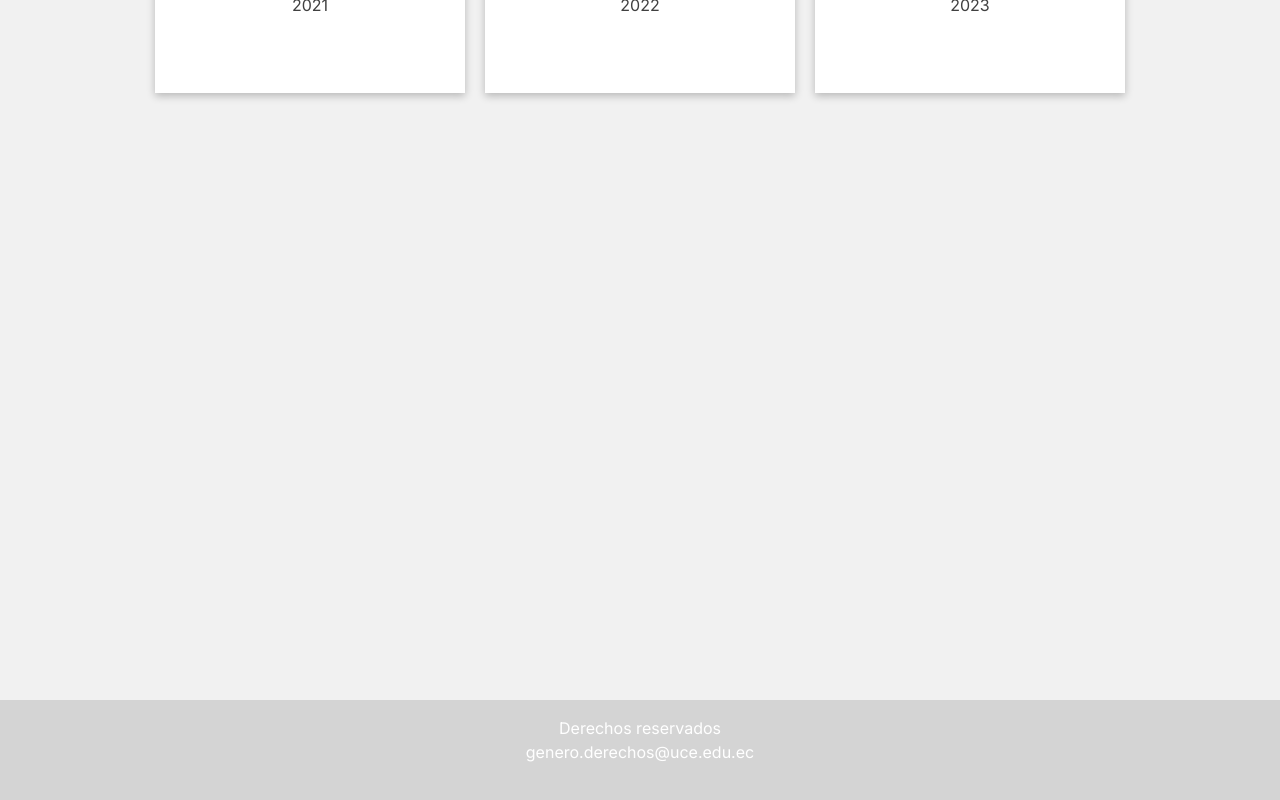
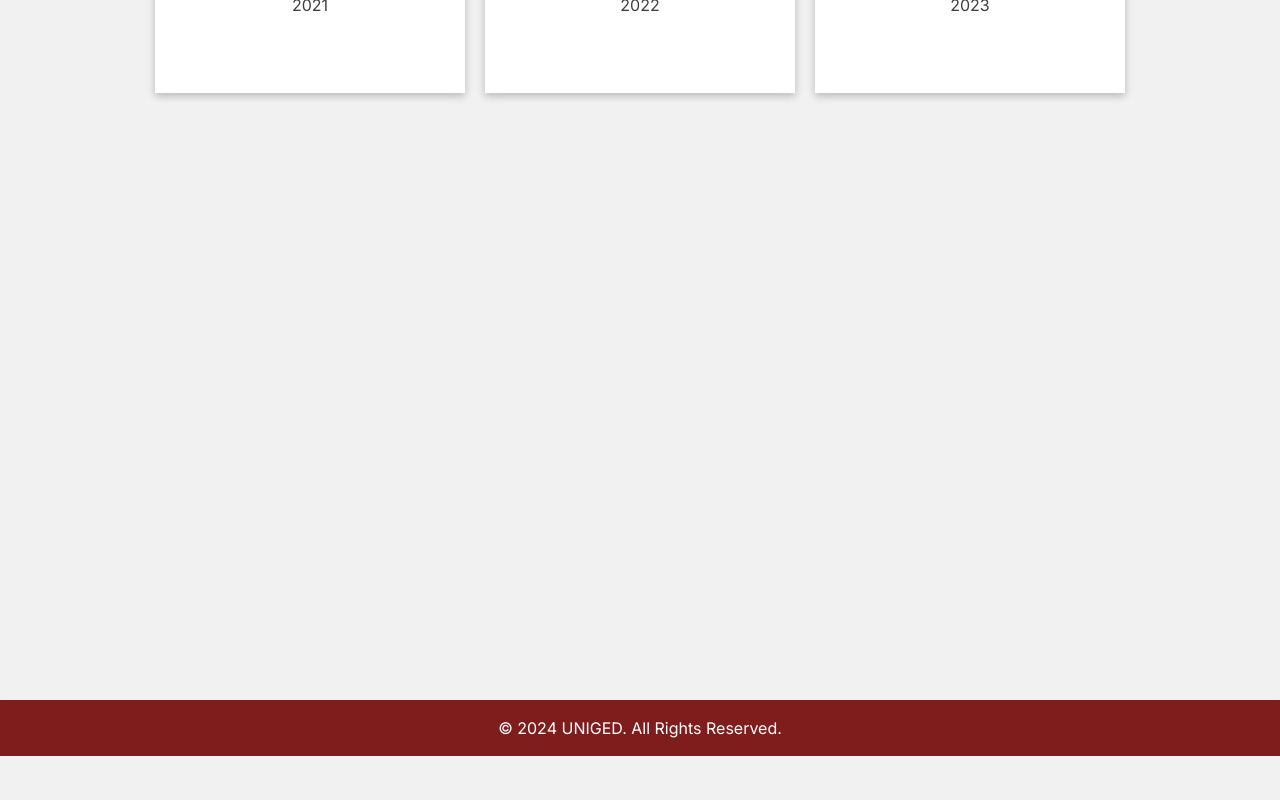
Before and after one commit to Kaneshy/gallery-uce, a Next.js app: page / in a window 1280 px wide. Shown: the part 497-1297 px from the top of the page. After the commit the page ends 1253 px from the top, so only its background shows below. Built offline with nearby package versions, Linux system fonts and the light colour scheme.

Commit message:
footer added

```diff
--- a/components/Footer.jsx
+++ b/components/Footer.jsx
@@ -4,12 +4,13 @@ import Link from 'next/link'
 
 const Footer = () => {
     return (
-        <main className='mt-54 text-center w-full p-4 bg-neutral-300 text-white pb-20'>
-            Derechos reservados
-            <div>
-                genero.derechos@uce.edu.ec
+        <footer class="bg-red-900 text-white justify-center items-center shadow  ">
+            <div class="w-full mx-auto max-w-screen-xl p-4 items-center flex justify-center">
+                <span class="text-sm text-center  sm:text-center ">© 2024 <a href="https://flowbite.com/" class="hover:underline">UNIGED</a>. All Rights Reserved.
+                </span>
             </div>
-        </main>
+        </footer>
+
     )
 }
 
```
